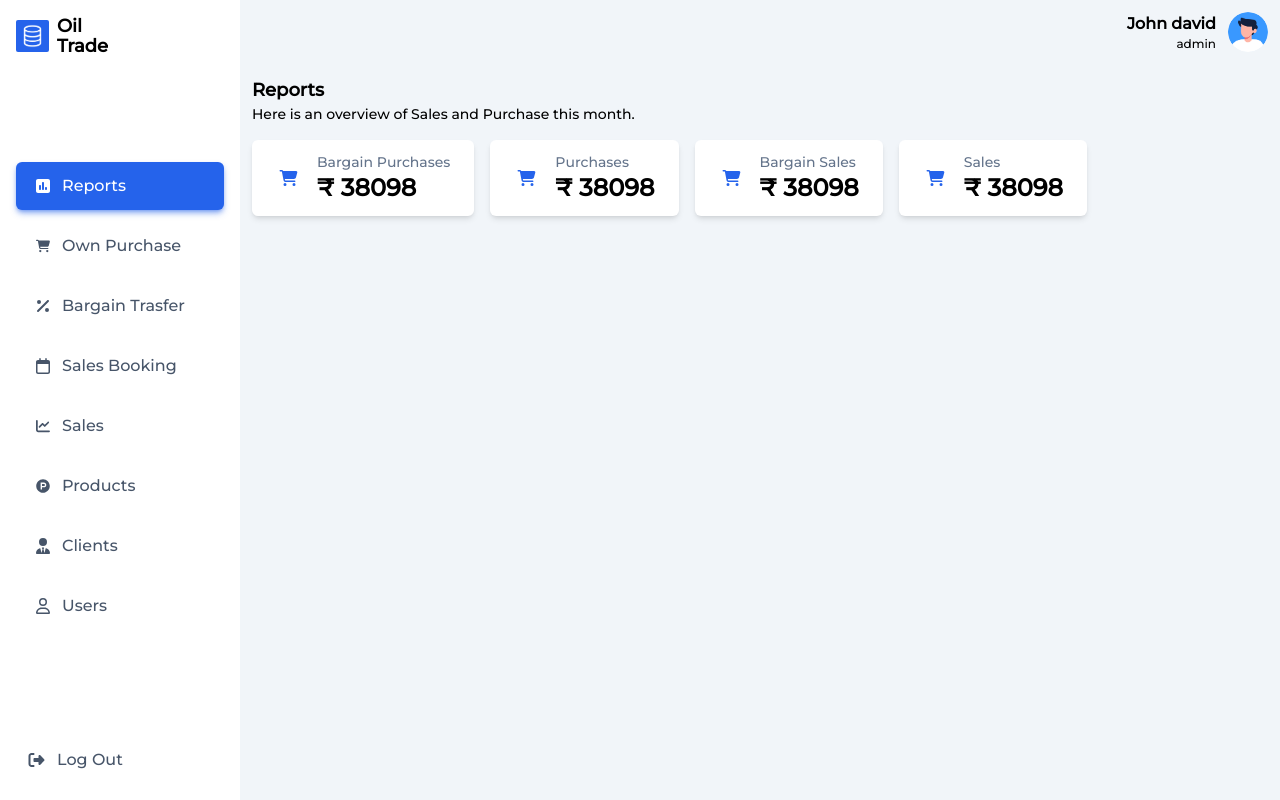
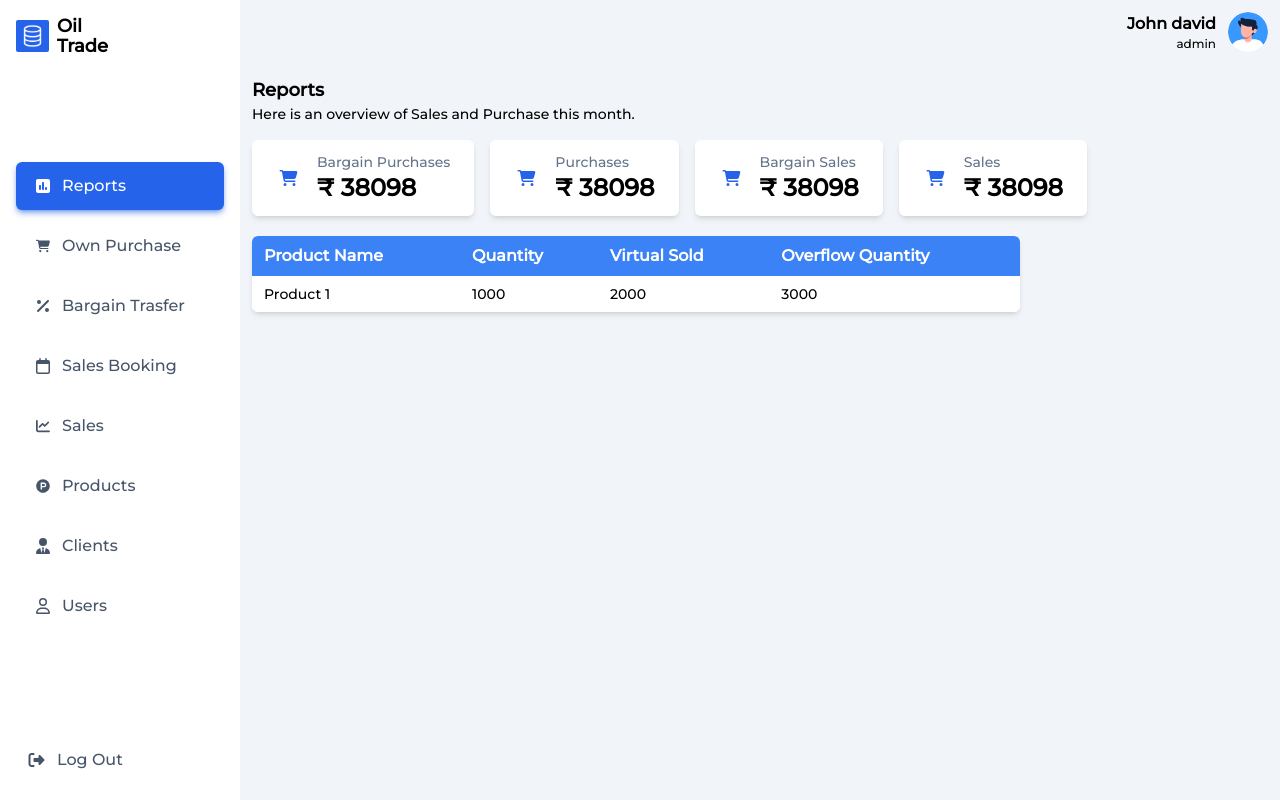
Before and after one commit to vishnut2003/oil_trade_frontent, a Next.js app: page / in a window 1280 px wide. Built offline with nearby package versions, Linux system fonts and the light colour scheme; no server answers.

Commit message:
Working on: get all overflow stocks and show in dashboard; finish till: created overflowStockRouter. and sending request from frontend.; page oveflowStockHelpers

```diff
--- a/src/app/page.jsx
+++ b/src/app/page.jsx
@@ -1,3 +1,4 @@
+import OverflowStocksOverview from "@/components/OverflowStocksOverview/OverflowStocksOverview"
 import OverviewTotals from "@/components/OverviewTotals/OverviewTotals"
 
 const Reports = () => {
@@ -5,8 +6,9 @@ const Reports = () => {
     <div>
       <h2 className="text-lg font-bold">Reports</h2>
       <p className="text-sm">Here is an overview of Sales and Purchase this month.</p>
-      <div className="py-4 flex justify-start max-w-full">
+      <div className="py-4 flex justify-start max-w-full flex-col gap-5">
         <OverviewTotals/>
+        <OverflowStocksOverview/>
       </div>
     </div>
   )
--- /dev/null
+++ b/src/components/OverflowStocksOverview/OverflowStocksOverview.jsx
@@ -0,0 +1,44 @@
+'use client';
+
+import domainName from "@/domainName";
+import axios from "axios";
+import { useEffect } from "react"
+
+const OverflowStocksOverview = () => {
+
+  const server = domainName();
+
+  useEffect(() => {
+    axios.get(`${server}/overflow-stocks/all`)
+      .then((res) => {
+        console.log(res);
+      })
+      .catch((err) => console.log(err));
+  }, [server])
+
+  return (
+    <div>
+      <table className="w-full max-w-screen-md rounded-md overflow-hidden shadow-md">
+        <thead>
+          <tr>
+            <th className="py-2 px-3 bg-blue-500 text-white font-semibold text-left">Product Name</th>
+            <th className="py-2 px-3 bg-blue-500 text-white font-semibold text-left">Quantity</th>
+            <th className="py-2 px-3 bg-blue-500 text-white font-semibold text-left">Virtual Sold</th>
+            <th className="py-2 px-3 bg-blue-500 text-white font-semibold text-left">Overflow Quantity</th>
+          </tr>
+        </thead>
+        <tbody>
+          <tr className="even:bg-slate-100 odd:bg-white">
+            <td className="text-sm py-2 px-3">Product 1</td>
+            <td className="text-sm py-2 px-3">1000</td>
+            <td className="text-sm py-2 px-3">2000</td>
+            <td className="text-sm py-2 px-3">3000</td>
+          </tr>
+
+        </tbody>
+      </table>
+    </div>
+  )
+}
+
+export default OverflowStocksOverview
```
